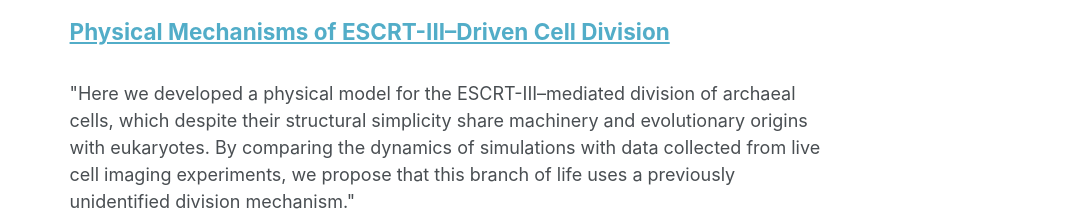
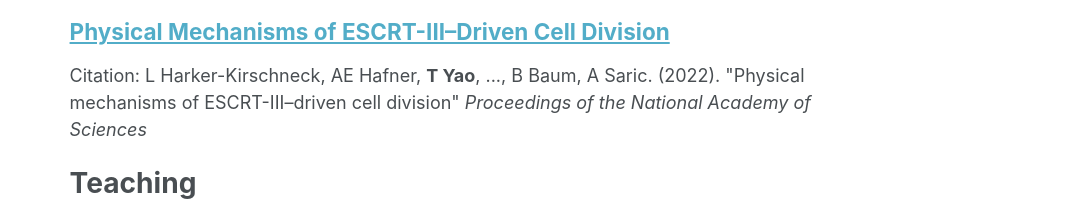
Before and after one commit to Ti-Yao/Ti-Yao.github.io, a plain HTML site: page index.html in a window 1280 px wide. Shown: the part 281-500 px from the top of the page, 212-1280 px from the left. Drawn offline with nearby package versions, Linux system fonts and the light colour scheme; some packages are replaced by stand-ins of ours.

Commit message:
got rid of projects

```diff
--- a/index.html
+++ b/index.html
@@ -255,7 +255,7 @@
             <h2 class="archive__item-title" itemprop="headline">
                 <a href="https://www.pnas.org/doi/abs/10.1073/pnas.2107763119" rel="permalink">Physical Mechanisms of ESCRT-III–Driven Cell Division</a>
             </h2>
-                  <p class="archive__item-excerpt" itemprop="description"><p>"Here we developed a physical model for the ESCRT-III–mediated division of archaeal cells, which despite their structural simplicity share machinery and evolutionary origins with eukaryotes. By comparing the dynamics of simulations with data collected from live cell imaging experiments, we propose that this branch of life uses a previously unidentified division mechanism."</p>
+                  <!-- <p class="archive__item-excerpt" itemprop="description"><p>"Here we developed a physical model for the ESCRT-III–mediated division of archaeal cells, which despite their structural simplicity share machinery and evolutionary origins with eukaryotes. By comparing the dynamics of simulations with data collected from live cell imaging experiments, we propose that this branch of life uses a previously unidentified division mechanism."</p> -->
                   <p>Citation: L Harker-Kirschneck, AE Hafner, <b>T Yao</b>, ..., B Baum, A Saric. (2022). &quot;Physical mechanisms of ESCRT-III–driven cell division&quot; <i>Proceedings of the National Academy of Sciences</i></p>
 
           </article>
```
